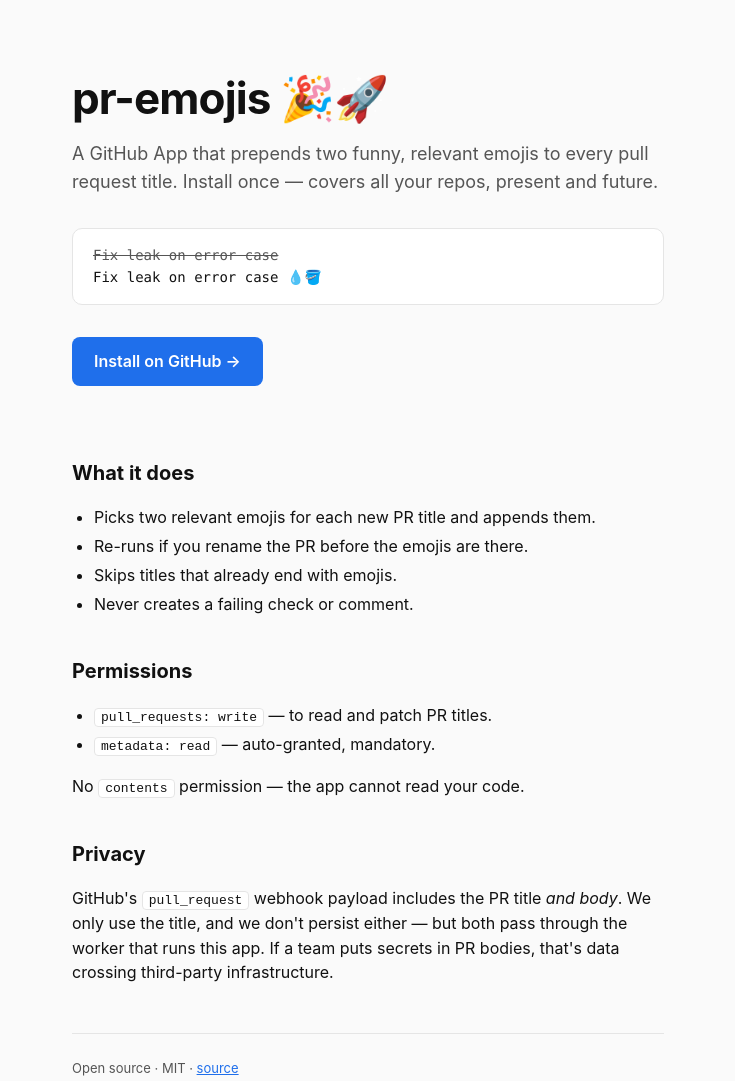
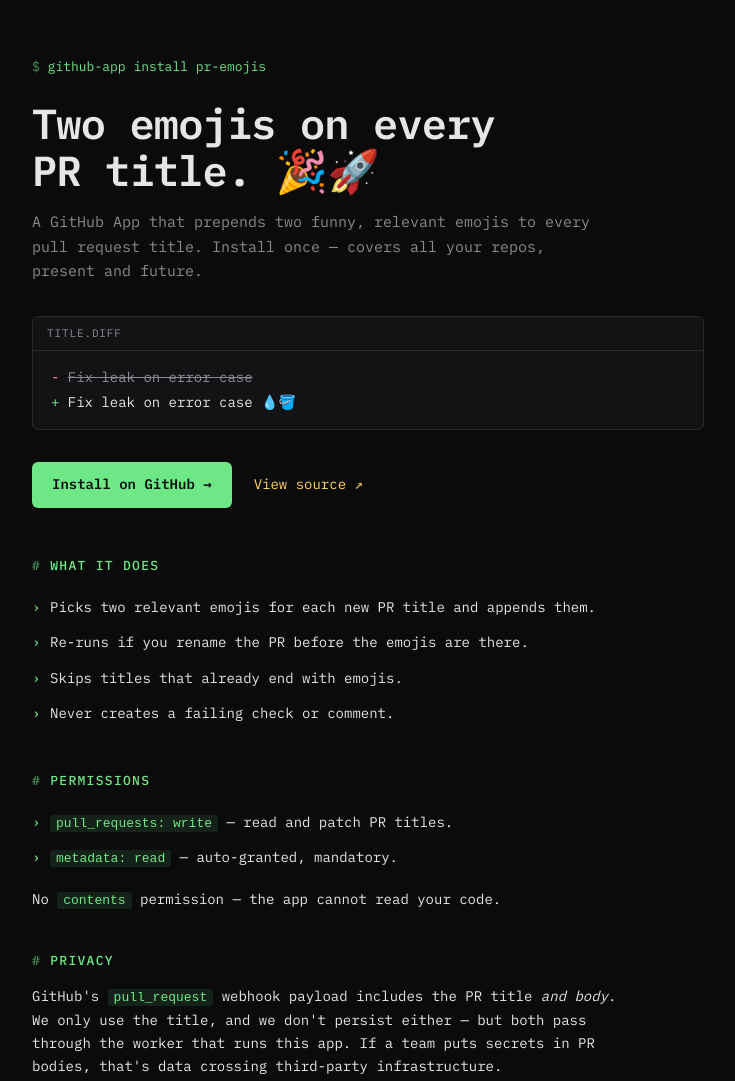
Before and after one commit to wotschofsky/pr-emojis, a website: page public/index.html in a window 1280 px wide. Shown: the top 1081 px of the page, without its empty margins (272-1007 px from the left). Drawn offline with Linux system fonts and the light colour scheme.

Commit message:
Refresh landing page with terminal aesthetic 🖥️✨

```diff
--- a/public/index.html
+++ b/public/index.html
@@ -8,116 +8,267 @@
       name="description"
       content="A GitHub App that prepends two funny, relevant emojis to every PR title. Install once, covers all repos."
     />
+    <link rel="preconnect" href="https://fonts.googleapis.com" />
+    <link rel="preconnect" href="https://fonts.gstatic.com" crossorigin />
+    <link
+      rel="stylesheet"
+      href="https://fonts.googleapis.com/css2?family=IBM+Plex+Mono:wght@400;500;600&display=swap"
+    />
+
     <style>
+      *,
+      *::before,
+      *::after {
+        box-sizing: border-box;
+      }
+      html,
+      body {
+        margin: 0;
+        padding: 0;
+      }
       :root {
-        color-scheme: light dark;
-        --fg: #111;
-        --muted: #555;
-        --bg: #fafafa;
-        --card: #fff;
-        --accent: #1f6feb;
-        --border: #e5e5e5;
+        color-scheme: dark;
+        --fg: #e6e6e6;
+        --muted: #8a8a90;
+        --bg: #0b0b0c;
+        --card: #131316;
+        --border: #2a2a2e;
+        --accent: #6ee787;
+        --accent-2: #ffd566;
       }
-      @media (prefers-color-scheme: dark) {
-        :root {
-          --fg: #f0f0f0;
-          --muted: #aaa;
-          --bg: #0d0d0d;
-          --card: #161616;
-          --accent: #58a6ff;
-          --border: #262626;
-        }
+      html {
+        -webkit-font-smoothing: antialiased;
+        -moz-osx-font-smoothing: grayscale;
+        text-rendering: optimizeLegibility;
+        background: var(--bg);
       }
-      * { box-sizing: border-box; }
-      html, body { margin: 0; padding: 0; }
+      a {
+        color: inherit;
+      }
+      img,
+      svg {
+        display: block;
+        max-width: 100%;
+      }
+
       body {
-        font: 16px/1.55 -apple-system, BlinkMacSystemFont, "Segoe UI", Inter,
-          Helvetica, Arial, sans-serif;
         color: var(--fg);
         background: var(--bg);
+        min-height: 100dvh;
+        font-family: "IBM Plex Mono", ui-monospace, "SF Mono", Menlo, monospace;
+        line-height: 1.55;
       }
+
       main {
-        max-width: 640px;
+        max-width: 720px;
         margin: 0 auto;
-        padding: 64px 24px 80px;
+        padding: 56px 24px 80px;
       }
-      header h1 {
-        font-size: 44px;
-        margin: 0 0 8px;
+
+      .prompt {
+        color: var(--accent);
+        font-size: 13px;
+        margin: 0 0 24px;
+      }
+      .prompt::before {
+        content: "$ ";
+        opacity: 0.6;
+      }
+
+      h1 {
+        font-weight: 600;
+        font-size: clamp(30px, 5vw, 42px);
         letter-spacing: -0.02em;
+        margin: 0 0 16px;
+        max-width: 26ch;
+        text-wrap: balance;
+        line-height: 1.1;
       }
-      header p {
-        font-size: 18px;
+      h1 .accent {
+        color: var(--accent);
+      }
+
+      .lead {
+        font-size: 15px;
+        line-height: 1.65;
         color: var(--muted);
+        max-width: 64ch;
         margin: 0 0 32px;
+        text-wrap: pretty;
       }
+
       .example {
         background: var(--card);
         border: 1px solid var(--border);
-        border-radius: 10px;
-        padding: 16px 20px;
-        margin: 24px 0;
-        font-family: ui-monospace, SFMono-Regular, "SF Mono", Menlo, monospace;
+        border-radius: 6px;
+        margin: 0 0 32px;
+        overflow: hidden;
+      }
+      .example .head {
+        font-size: 11px;
+        color: var(--muted);
+        padding: 8px 14px;
+        border-bottom: 1px solid var(--border);
+        letter-spacing: 0.08em;
+        text-transform: uppercase;
+      }
+      .example .body {
+        padding: 14px 18px;
         font-size: 14px;
+        line-height: 1.8;
       }
-      .example .before { color: var(--muted); text-decoration: line-through; }
-      .example .arrow { color: var(--muted); margin: 0 8px; }
+      .example .minus {
+        color: #ff8589;
+      }
+      .example .plus {
+        color: var(--accent);
+      }
+      .example .before {
+        color: var(--muted);
+        text-decoration: line-through;
+      }
+
+      .actions {
+        display: flex;
+        align-items: center;
+        gap: 8px;
+        flex-wrap: wrap;
+        margin: 0 0 48px;
+      }
       .cta {
-        display: inline-block;
+        display: inline-flex;
+        align-items: center;
+        gap: 8px;
         background: var(--accent);
-        color: #fff;
+        color: #07140b;
         text-decoration: none;
         font-weight: 600;
-        padding: 12px 22px;
-        border-radius: 8px;
-        margin: 8px 0 32px;
+        padding: 12px 20px;
+        border-radius: 6px;
+        font-size: 14px;
+        transition: filter 120ms ease;
       }
-      .cta:hover { filter: brightness(1.08); }
+      .cta:hover {
+        filter: brightness(1.08);
+      }
+      .cta:focus-visible {
+        outline: 2px solid var(--accent);
+        outline-offset: 3px;
+      }
+      .secondary {
+        display: inline-flex;
+        align-items: center;
+        gap: 8px;
+        color: var(--accent-2);
+        text-decoration: none;
+        font-size: 14px;
+        padding: 12px 14px;
+      }
+      .secondary:hover {
+        text-decoration: underline;
+      }
+
       h2 {
-        font-size: 20px;
-        margin: 40px 0 8px;
+        color: var(--accent);
+        font-size: 13px;
+        font-weight: 500;
+        letter-spacing: 0.1em;
+        text-transform: uppercase;
+        margin: 40px 0 14px;
       }
-      ul { padding-left: 22px; }
-      li { margin: 4px 0; }
-      .small {
-        font-size: 13px;
-        color: var(--muted);
-        margin-top: 48px;
-        padding-top: 24px;
-        border-top: 1px solid var(--border);
+      h2::before {
+        content: "# ";
+        opacity: 0.6;
+      }
+
+      ul {
+        list-style: none;
+        padding: 0;
+        margin: 0;
+      }
+      li {
+        font-size: 14px;
+        line-height: 1.65;
+        padding: 6px 0 6px 18px;
+        position: relative;
+        max-width: 70ch;
+      }
+      li::before {
+        content: "›";
+        position: absolute;
+        left: 0;
+        color: var(--accent);
+      }
+
+      p {
+        font-size: 14px;
+        line-height: 1.65;
+        max-width: 70ch;
+        margin: 12px 0;
       }
       code {
-        background: var(--card);
-        border: 1px solid var(--border);
+        background: rgba(110, 231, 135, 0.1);
+        color: var(--accent);
         padding: 1px 6px;
-        border-radius: 4px;
+        border-radius: 3px;
         font-size: 13px;
       }
-      a { color: var(--accent); }
+
+      .footer {
+        margin-top: 56px;
+        padding-top: 20px;
+        border-top: 1px dashed var(--border);
+        font-size: 12px;
+        color: var(--muted);
+      }
+      .footer a {
+        color: var(--accent-2);
+        text-decoration: none;
+      }
+      .footer a:hover {
+        text-decoration: underline;
+      }
+
     </style>
   </head>
   <body>
     <main>
-      <header>
-        <h1>pr-emojis 🎉🚀</h1>
-        <p>
-          A GitHub App that prepends two funny, relevant emojis to every pull
-          request title. Install once — covers all your repos, present and
-          future.
-        </p>
-      </header>
+      <p class="prompt">github-app install pr-emojis</p>
+      <h1>
+        Two emojis on every PR title.
+        <span class="accent">🎉🚀</span>
+      </h1>
+      <p class="lead">
+        A GitHub App that prepends two funny, relevant emojis to every pull
+        request title. Install once — covers all your repos, present and
+        future.
+      </p>
 
       <div class="example">
-        <div><span class="before">Fix leak on error case</span></div>
-        <div>Fix leak on error case <span>💧🪣</span></div>
+        <div class="head">title.diff</div>
+        <div class="body">
+          <div>
+            <span class="minus">-</span>
+            <span class="before">Fix leak on error case</span>
+          </div>
+          <div>
+            <span class="plus">+</span> Fix leak on error case
+            <span>💧🪣</span>
+          </div>
+        </div>
       </div>
 
-      <a class="cta" href="https://github.com/apps/pr-emojis/installations/new">
-        Install on GitHub →
-      </a>
+      <div class="actions">
+        <a class="cta" href="https://github.com/apps/pr-emojis/installations/new"
+          >Install on GitHub →</a
+        >
+        <a class="secondary" href="https://github.com/wotschofsky/pr-emojis"
+          >View source ↗</a
+        >
+      </div>
 
       <h2>What it does</h2>
-      <ul>
+      <ul role="list">
         <li>Picks two relevant emojis for each new PR title and appends them.</li>
         <li>Re-runs if you rename the PR before the emojis are there.</li>
         <li>Skips titles that already end with emojis.</li>
@@ -125,13 +276,11 @@
       </ul>
 
       <h2>Permissions</h2>
-      <ul>
-        <li><code>pull_requests: write</code> — to read and patch PR titles.</li>
+      <ul role="list">
+        <li><code>pull_requests: write</code> — read and patch PR titles.</li>
         <li><code>metadata: read</code> — auto-granted, mandatory.</li>
       </ul>
-      <p>
-        No <code>contents</code> permission — the app cannot read your code.
-      </p>
+      <p>No <code>contents</code> permission — the app cannot read your code.</p>
 
       <h2>Privacy</h2>
       <p>
@@ -141,9 +290,11 @@
         secrets in PR bodies, that's data crossing third-party infrastructure.
       </p>
 
-      <p class="small">
-        Open source · MIT ·
-        <a href="https://github.com/felixwotschofsky/pr-emojis">source</a>
+      <p class="footer">
+        // MIT license ·
+        <a href="https://github.com/wotschofsky/pr-emojis"
+          >github.com/wotschofsky/pr-emojis</a
+        >
       </p>
     </main>
   </body>
```
